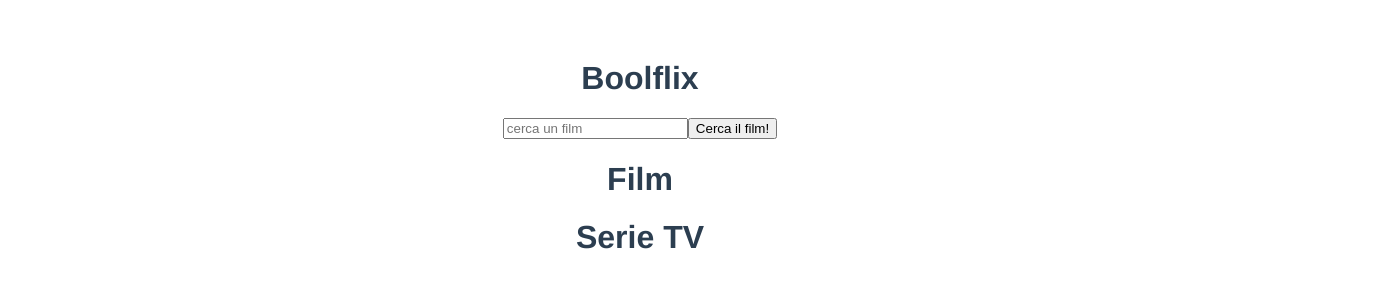
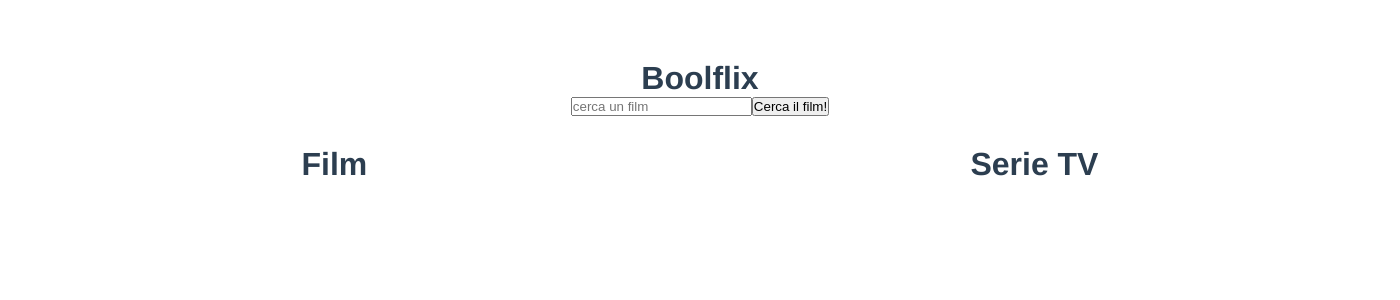
Before and after one commit to alemica97/vue-boolflix, a Vue app: page / in a window 1280 px wide. Shown: the top 300 px of the page, 1400 px wide, since content can reach past the window. Built offline with nearby package versions, Linux system fonts and the light colour scheme.

Commit message:
Milestone 2 terminata

```diff
--- a/src/App.vue
+++ b/src/App.vue
@@ -24,4 +24,10 @@ export default {
   color: #2c3e50;
   margin-top: 60px;
 }
+
+*{
+  margin: 0;
+  padding: 0;
+  box-sizing: border-box;
+}
 </style>
--- a/src/components/Main.vue
+++ b/src/components/Main.vue
@@ -8,6 +8,8 @@
                     v-model="movieTitle" @keyup.enter="searchYourMovie(); searchTv();">
                 <button @click="searchYourMovie(); searchTv();">Cerca il film!</button>
             </div>
+
+            <div class="lists-wrapper">
                 <div class="films-list">
                     <h1>Film</h1>
                     <ul>
@@ -35,6 +37,7 @@
                                 <span>voto: {{ serie.vote_average }}</span>
                         </li>
                     </ul>
+                </div>
             </div>
       </div>
   </main>
@@ -139,4 +142,31 @@ export default {
             max-width: 100%;
         }
     }
+
+    ul,li{
+        list-style-type: none;
+    }
+
+    li{
+        border: 1px solid black;
+        padding: 10px;
+    }
+
+    .container{
+        margin: 0 auto;
+        width: 1400px;
+    }
+
+    .films-list h1, .tv-list h1{
+        text-align: center;
+    }
+
+    .lists-wrapper{
+        display: flex;
+        flex-direction: row;
+        justify-content: space-around;
+        align-items: flex-start;
+        text-align: left;
+        margin-top: 30px;
+    }
 </style>
```
Lines whose indentation alone changed are shown as unchanged.
